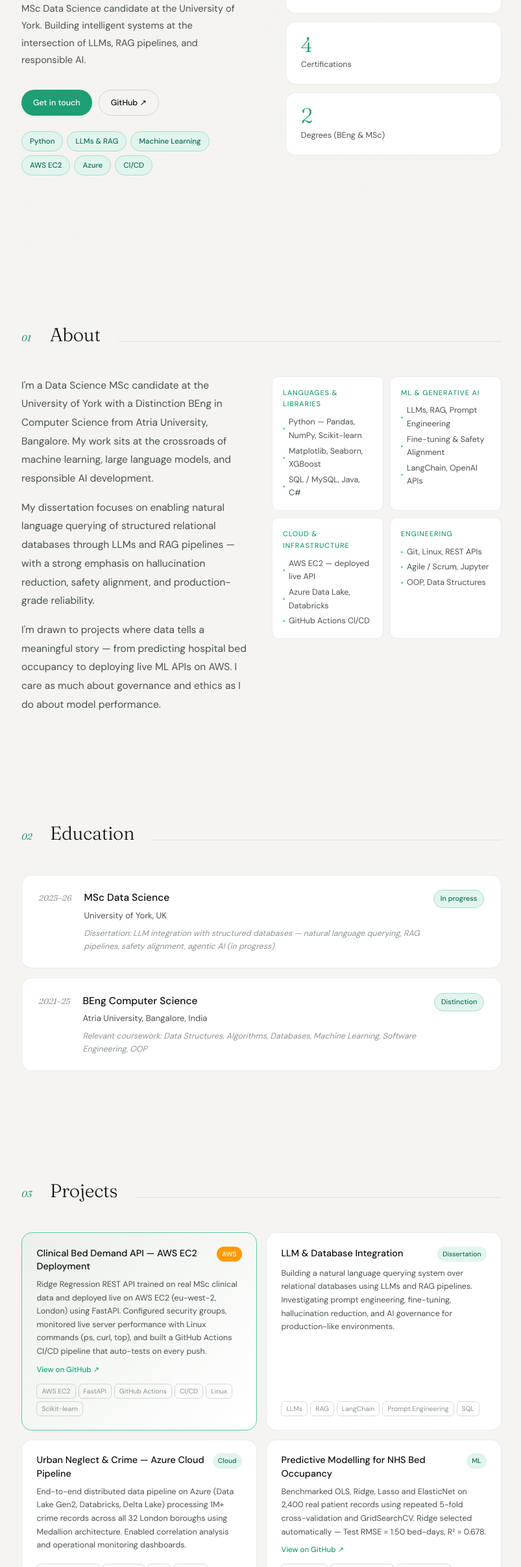
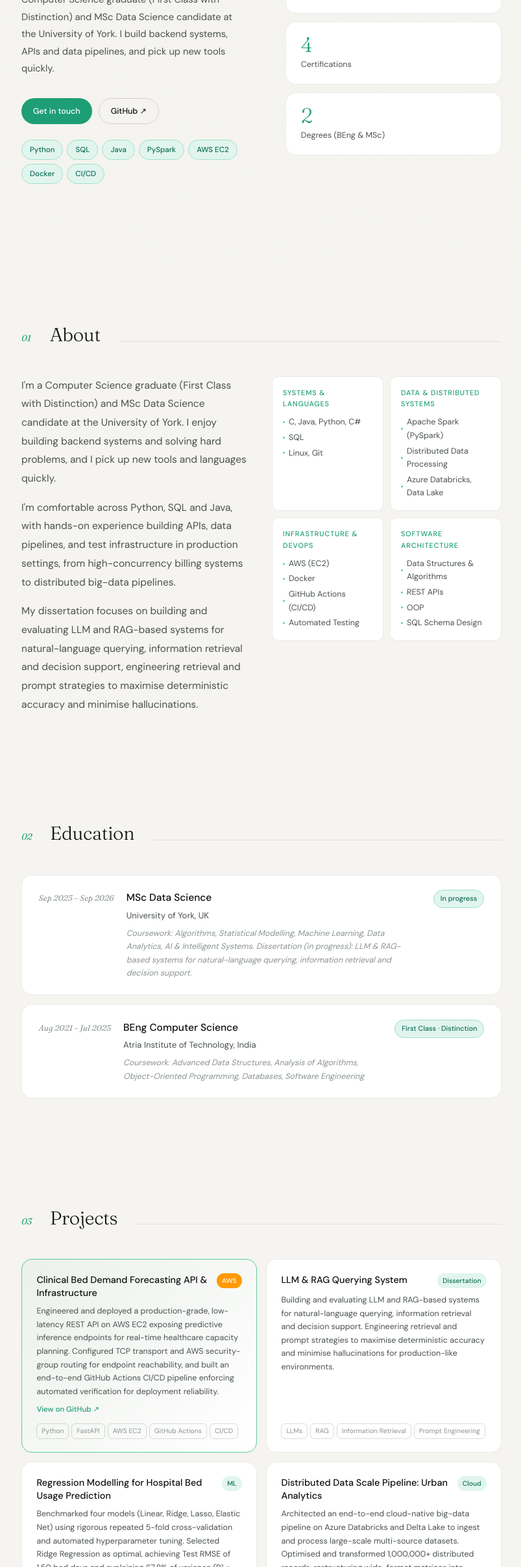
Before and after one commit to Pallavii-bharadwaj/pallavii-bharadwaj.github.io, a plain HTML site: page index.html in a window 1280 px wide. Shown: the part 389-2800 px from the top of the page at 65% size, without its empty margins (237-1040 px from the left). Drawn offline with Linux system fonts and the light colour scheme.

Commit message:
Revise portfolio content and structure
Updated personal information and project descriptions in the portfolio.

```diff
--- a/index.html
+++ b/index.html
@@ -142,10 +142,8 @@ footer a:hover{text-decoration:underline}
 </style>
 </head>
 <body>
-
 <div id="progress"></div>
 <div id="cursor"></div>
-
 <nav>
   <a class="nav-item active" href="#hero">Home</a>
   <a class="nav-item" href="#about">About</a>
@@ -154,35 +152,35 @@ footer a:hover{text-decoration:underline}
   <a class="nav-item" href="#experience">Experience</a>
   <a class="nav-item" href="#contact">Contact</a>
 </nav>
-
 <section id="hero">
   <div class="wrap">
     <div class="hero-inner">
       <div>
-        <div class="hero-eyebrow">Data scientist & AI researcher</div>
+        <div class="hero-eyebrow">Software & data engineer</div>
         <h1 class="hero-name">Pallavi<br><em>Bharadwaj</em></h1>
-        <p class="hero-bio">MSc Data Science candidate at the University of York. Building intelligent systems at the intersection of LLMs, RAG pipelines, and responsible AI.</p>
+        <p class="hero-bio">Computer Science graduate (First Class with Distinction) and MSc Data Science candidate at the University of York. I build backend systems, APIs and data pipelines, and pick up new tools quickly.</p>
         <div class="hero-links">
           <a class="btn btn-primary" href="mailto:pallavibharadwaj28@gmail.com">Get in touch</a>
           <a class="btn btn-ghost" href="https://github.com/pallavii-bharadwaj" target="_blank">GitHub ↗</a>
         </div>
         <div class="tag-strip">
           <span class="tag">Python</span>
-          <span class="tag">LLMs & RAG</span>
-          <span class="tag">Machine Learning</span>
+          <span class="tag">SQL</span>
+          <span class="tag">Java</span>
+          <span class="tag">PySpark</span>
           <span class="tag">AWS EC2</span>
-          <span class="tag">Azure</span>
+          <span class="tag">Docker</span>
           <span class="tag">CI/CD</span>
         </div>
       </div>
       <div class="hero-right">
         <div class="stat-card reveal d1">
           <div class="stat-num">7</div>
-          <div class="stat-label">Data science & cloud projects</div>
+          <div class="stat-label">Data & cloud projects</div>
         </div>
         <div class="stat-card reveal d2">
-          <div class="stat-num">1</div>
-          <div class="stat-label">Research paper</div>
+          <div class="stat-num">1M+</div>
+          <div class="stat-label">Records processed (Spark pipeline)</div>
         </div>
         <div class="stat-card reveal d3">
           <div class="stat-num">4</div>
@@ -196,7 +194,6 @@ footer a:hover{text-decoration:underline}
     </div>
   </div>
 </section>
-
 <section id="about">
   <div class="wrap">
     <div class="sec-header reveal">
@@ -206,48 +203,49 @@ footer a:hover{text-decoration:underline}
     </div>
     <div class="about-grid">
       <div class="about-text reveal d1">
-        <p>I'm a Data Science MSc candidate at the University of York with a Distinction BEng in Computer Science from Atria University, Bangalore. My work sits at the crossroads of machine learning, large language models, and responsible AI development.</p>
-        <p>My dissertation focuses on enabling natural language querying of structured relational databases through LLMs and RAG pipelines — with a strong emphasis on hallucination reduction, safety alignment, and production-grade reliability.</p>
-        <p>I'm drawn to projects where data tells a meaningful story — from predicting hospital bed occupancy to deploying live ML APIs on AWS. I care as much about governance and ethics as I do about model performance.</p>
+        <p>I'm a Computer Science graduate (First Class with Distinction) and MSc Data Science candidate at the University of York. I enjoy building backend systems and solving hard problems, and I pick up new tools and languages quickly.</p>
+        <p>I'm comfortable across Python, SQL and Java, with hands-on experience building APIs, data pipelines, and test infrastructure in production settings, from high-concurrency billing systems to distributed big-data pipelines.</p>
+        <p>My dissertation focuses on building and evaluating LLM and RAG-based systems for natural-language querying, information retrieval and decision support, engineering retrieval and prompt strategies to maximise deterministic accuracy and minimise hallucinations.</p>
       </div>
       <div class="skill-pills reveal d2">
         <div class="skill-group">
-          <div class="sg-name">Languages & Libraries</div>
+          <div class="sg-name">Systems &amp; Languages</div>
           <div class="sg-items">
-            <div class="sg-item">Python — Pandas, NumPy, Scikit-learn</div>
-            <div class="sg-item">Matplotlib, Seaborn, XGBoost</div>
-            <div class="sg-item">SQL / MySQL, Java, C#</div>
+            <div class="sg-item">C, Java, Python, C#</div>
+            <div class="sg-item">SQL</div>
+            <div class="sg-item">Linux, Git</div>
           </div>
         </div>
         <div class="skill-group">
-          <div class="sg-name">ML & Generative AI</div>
+          <div class="sg-name">Data &amp; Distributed Systems</div>
           <div class="sg-items">
-            <div class="sg-item">LLMs, RAG, Prompt Engineering</div>
-            <div class="sg-item">Fine-tuning & Safety Alignment</div>
-            <div class="sg-item">LangChain, OpenAI APIs</div>
+            <div class="sg-item">Apache Spark (PySpark)</div>
+            <div class="sg-item">Distributed Data Processing</div>
+            <div class="sg-item">Azure Databricks, Data Lake</div>
           </div>
         </div>
         <div class="skill-group">
-          <div class="sg-name">Cloud & Infrastructure</div>
+          <div class="sg-name">Infrastructure &amp; DevOps</div>
           <div class="sg-items">
-            <div class="sg-item">AWS EC2 — deployed live API</div>
-            <div class="sg-item">Azure Data Lake, Databricks</div>
-            <div class="sg-item">GitHub Actions CI/CD</div>
+            <div class="sg-item">AWS (EC2)</div>
+            <div class="sg-item">Docker</div>
+            <div class="sg-item">GitHub Actions (CI/CD)</div>
+            <div class="sg-item">Automated Testing</div>
           </div>
         </div>
         <div class="skill-group">
-          <div class="sg-name">Engineering</div>
+          <div class="sg-name">Software Architecture</div>
           <div class="sg-items">
-            <div class="sg-item">Git, Linux, REST APIs</div>
-            <div class="sg-item">Agile / Scrum, Jupyter</div>
-            <div class="sg-item">OOP, Data Structures</div>
+            <div class="sg-item">Data Structures &amp; Algorithms</div>
+            <div class="sg-item">REST APIs</div>
+            <div class="sg-item">OOP</div>
+            <div class="sg-item">SQL Schema Design</div>
           </div>
         </div>
       </div>
     </div>
   </div>
 </section>
-
 <section id="education">
   <div class="wrap">
     <div class="sec-header reveal">
@@ -257,27 +255,26 @@ footer a:hover{text-decoration:underline}
     </div>
     <div class="edu-grid">
       <div class="edu-card reveal d1">
-        <div class="edu-yr">2025–26</div>
+        <div class="edu-yr">Sep 2025 – Sep 2026</div>
         <div>
           <div class="edu-deg">MSc Data Science</div>
           <div class="edu-inst">University of York, UK</div>
-          <div class="edu-note">Dissertation: LLM integration with structured databases — natural language querying, RAG pipelines, safety alignment, agentic AI (in progress)</div>
+          <div class="edu-note">Coursework: Algorithms, Statistical Modelling, Machine Learning, Data Analytics, AI &amp; Intelligent Systems. Dissertation (in progress): LLM &amp; RAG-based systems for natural-language querying, information retrieval and decision support.</div>
         </div>
         <span class="edu-badge">In progress</span>
       </div>
       <div class="edu-card reveal d2">
-        <div class="edu-yr">2021–25</div>
+        <div class="edu-yr">Aug 2021 – Jul 2025</div>
         <div>
           <div class="edu-deg">BEng Computer Science</div>
-          <div class="edu-inst">Atria University, Bangalore, India</div>
-          <div class="edu-note">Relevant coursework: Data Structures, Algorithms, Databases, Machine Learning, Software Engineering, OOP</div>
+          <div class="edu-inst">Atria Institute of Technology, India</div>
+          <div class="edu-note">Coursework: Advanced Data Structures, Analysis of Algorithms, Object-Oriented Programming, Databases, Software Engineering</div>
         </div>
-        <span class="edu-badge">Distinction</span>
+        <span class="edu-badge">First Class · Distinction</span>
       </div>
     </div>
   </div>
 </section>
-
 <section id="projects">
   <div class="wrap">
     <div class="sec-header reveal">
@@ -286,56 +283,46 @@ footer a:hover{text-decoration:underline}
       <div class="sec-line"></div>
     </div>
     <div class="proj-grid">
-
-      <!-- NEW: AWS project — featured card -->
       <div class="proj-card featured reveal d1">
-        <div class="proj-head"><span class="proj-title">Clinical Bed Demand API — AWS EC2 Deployment</span><span class="proj-badge aws">AWS</span></div>
-        <p class="proj-desc">Ridge Regression REST API trained on real MSc clinical data and deployed live on AWS EC2 (eu-west-2, London) using FastAPI. Configured security groups, monitored live server performance with Linux commands (ps, curl, top), and built a GitHub Actions CI/CD pipeline that auto-tests on every push.</p>
+        <div class="proj-head"><span class="proj-title">Clinical Bed Demand Forecasting API &amp; Infrastructure</span><span class="proj-badge aws">AWS</span></div>
+        <p class="proj-desc">Engineered and deployed a production-grade, low-latency REST API on AWS EC2 exposing predictive inference endpoints for real-time healthcare capacity planning. Configured TCP transport and AWS security-group routing for endpoint reachability, and built an end-to-end GitHub Actions CI/CD pipeline enforcing automated verification for deployment reliability.</p>
         <a class="proj-link" href="https://github.com/pallavii-bharadwaj/hospital-bed-aws-deployment" target="_blank">View on GitHub ↗</a>
-        <div class="proj-tags"><span class="proj-tag">AWS EC2</span><span class="proj-tag">FastAPI</span><span class="proj-tag">GitHub Actions</span><span class="proj-tag">CI/CD</span><span class="proj-tag">Linux</span><span class="proj-tag">Scikit-learn</span></div>
+        <div class="proj-tags"><span class="proj-tag">Python</span><span class="proj-tag">FastAPI</span><span class="proj-tag">AWS EC2</span><span class="proj-tag">GitHub Actions</span><span class="proj-tag">CI/CD</span></div>
       </div>
-
       <div class="proj-card reveal d2">
-        <div class="proj-head"><span class="proj-title">LLM & Database Integration</span><span class="proj-badge">Dissertation</span></div>
-        <p class="proj-desc">Building a natural language querying system over relational databases using LLMs and RAG pipelines. Investigating prompt engineering, fine-tuning, hallucination reduction, and AI governance for production-like environments.</p>
-        <div class="proj-tags"><span class="proj-tag">LLMs</span><span class="proj-tag">RAG</span><span class="proj-tag">LangChain</span><span class="proj-tag">Prompt Engineering</span><span class="proj-tag">SQL</span></div>
+        <div class="proj-head"><span class="proj-title">LLM &amp; RAG Querying System</span><span class="proj-badge">Dissertation</span></div>
+        <p class="proj-desc">Building and evaluating LLM and RAG-based systems for natural-language querying, information retrieval and decision support. Engineering retrieval and prompt strategies to maximise deterministic accuracy and minimise hallucinations for production-like environments.</p>
+        <div class="proj-tags"><span class="proj-tag">LLMs</span><span class="proj-tag">RAG</span><span class="proj-tag">Information Retrieval</span><span class="proj-tag">Prompt Engineering</span></div>
       </div>
-
       <div class="proj-card reveal d3">
-        <div class="proj-head"><span class="proj-title">Urban Neglect & Crime — Azure Cloud Pipeline</span><span class="proj-badge">Cloud</span></div>
-        <p class="proj-desc">End-to-end distributed data pipeline on Azure (Data Lake Gen2, Databricks, Delta Lake) processing 1M+ crime records across all 32 London boroughs using Medallion architecture. Enabled correlation analysis and operational monitoring dashboards.</p>
-        <div class="proj-tags"><span class="proj-tag">Azure Databricks</span><span class="proj-tag">Delta Lake</span><span class="proj-tag">SQL</span><span class="proj-tag">Tableau</span><span class="proj-tag">Data Pipelines</span></div>
+        <div class="proj-head"><span class="proj-title">Regression Modelling for Hospital Bed Usage Prediction</span><span class="proj-badge">ML</span></div>
+        <p class="proj-desc">Benchmarked four models (Linear, Ridge, Lasso, Elastic Net) using rigorous repeated 5-fold cross-validation and automated hyperparameter tuning. Selected Ridge Regression as optimal, achieving Test RMSE of 1.50 bed days and explaining 67.8% of variance (R² = 0.678) in hospital occupancy data.</p>
+        <a class="proj-link" href="https://github.com/pallavii-bharadwaj/Regression-Modelling-for-Hospital-Bed-Usage-Prediction" target="_blank">View on GitHub ↗</a>
+        <div class="proj-tags"><span class="proj-tag">Python</span><span class="proj-tag">Scikit-learn</span><span class="proj-tag">Pandas</span><span class="proj-tag">NumPy</span></div>
       </div>
-
       <div class="proj-card reveal d4">
-        <div class="proj-head"><span class="proj-title">Predictive Modelling for NHS Bed Occupancy</span><span class="proj-badge">ML</span></div>
-        <p class="proj-desc">Benchmarked OLS, Ridge, Lasso and ElasticNet on 2,400 real patient records using repeated 5-fold cross-validation and GridSearchCV. Ridge selected automatically — Test RMSE = 1.50 bed-days, R² = 0.678.</p>
-        <a class="proj-link" href="https://github.com/pallavii-bharadwaj/Regression-Modelling-for-Hospital-Bed-Usage-Prediction" target="_blank">View on GitHub ↗</a>
-        <div class="proj-tags"><span class="proj-tag">Scikit-learn</span><span class="proj-tag">Ridge Regression</span><span class="proj-tag">GridSearchCV</span><span class="proj-tag">RMSE / R²</span></div>
+        <div class="proj-head"><span class="proj-title">Distributed Data Scale Pipeline: Urban Analytics</span><span class="proj-badge">Cloud</span></div>
+        <p class="proj-desc">Architected an end-to-end cloud-native big-data pipeline on Azure Databricks and Delta Lake to ingest and process large-scale multi-source datasets. Optimised and transformed 1,000,000+ distributed records, restructuring wide-format matrices into highly indexed Spark DataFrames using custom composite keys.</p>
+        <div class="proj-tags"><span class="proj-tag">PySpark</span><span class="proj-tag">Azure Databricks</span><span class="proj-tag">Delta Lake</span><span class="proj-tag">SQL</span></div>
       </div>
-
       <div class="proj-card reveal d5">
         <div class="proj-head"><span class="proj-title">Pronunciation Mistake Detection</span><span class="proj-badge pub">Journal Manuscript</span></div>
         <p class="proj-desc">Speech processing and ML pipeline detecting pronunciation errors in real-time using logistic regression, decision trees, and random forests. Research submitted as an academic journal publication manuscript, December 2024.</p>
         <div class="proj-tags"><span class="proj-tag">Random Forest</span><span class="proj-tag">Audio Features</span><span class="proj-tag">ROC-AUC</span><span class="proj-tag">NLP</span></div>
       </div>
-
       <div class="proj-card reveal d6">
         <div class="proj-head"><span class="proj-title">Renewable Energy & CO₂ Emissions Analysis</span><span class="proj-badge merit">Merit</span></div>
         <p class="proj-desc">Multi-country temporal analysis of renewable electricity adoption and CO₂ trends across 205 countries (2010–2022). Identified statistically significant differences between income groups. Awarded Merit.</p>
         <div class="proj-tags"><span class="proj-tag">Pandas</span><span class="proj-tag">Matplotlib</span><span class="proj-tag">Seaborn</span><span class="proj-tag">Statistical Modelling</span></div>
       </div>
-
       <div class="proj-card reveal d7">
         <div class="proj-head"><span class="proj-title">AI Radiology Report Generation</span><span class="proj-badge">Research</span></div>
         <p class="proj-desc">Surveyed CNN, vision-language, and transformer architectures for automated clinical NLP from chest X-rays. Evaluated responsible AI considerations and real-world integration feasibility.</p>
         <div class="proj-tags"><span class="proj-tag">CNNs</span><span class="proj-tag">Vision-Language</span><span class="proj-tag">Clinical NLP</span><span class="proj-tag">Responsible AI</span></div>
       </div>
-
     </div>
   </div>
 </section>
-
 <section id="experience">
   <div class="wrap">
     <div class="sec-header reveal">
@@ -345,37 +332,29 @@ footer a:hover{text-decoration:underline}
     </div>
     <div class="timeline">
       <div class="tl-item reveal d1">
-        <div class="tl-role">Full-Stack Web Development Intern</div>
-        <div class="tl-org">Mindpath Innovations Pvt Ltd, Bangalore</div>
-        <div class="tl-date">Jan 2025 – June 2025</div>
+        <div class="tl-role">Software Engineering Intern</div>
+        <div class="tl-org">Mindpath Innovations Pvt Ltd, Bangalore, India</div>
+        <div class="tl-date">Jan 2025 – Jun 2025</div>
         <ul class="tl-bullets">
-          <li>Built complete web applications within Agile/Scrum sprints across planning, development, and testing cycles</li>
-          <li>Developed and integrated REST APIs; maintained structured relational databases ensuring data consistency</li>
-          <li>Version control via Git with branching and merging; CI/CD-aware development workflows</li>
+          <li>Engineered high-throughput REST APIs and optimised relational SQL schemas for a high-concurrency billing system, eliminating race conditions and data anomalies during parallel transaction processing</li>
+          <li>Architected state machines and object-oriented event handlers in C# to govern real-time simulation mechanics and deterministic game-state progression</li>
+          <li>Implemented automated testing matrices and regression suites across the CI pipeline, identifying edge-case memory issues and reducing post-release defects</li>
+          <li>Owned the end-to-end lifecycle of critical financial tracking tooling, using Git for strict version control, branch isolation and parallel feature deployments</li>
         </ul>
       </div>
       <div class="tl-item reveal d2">
-        <div class="tl-role">Unity 3D Software Developer</div>
-        <div class="tl-org">Independent Project</div>
-        <div class="tl-date">Academic</div>
+        <div class="tl-role">Campus Navigation &amp; Study Space Finder</div>
+        <div class="tl-org">24-Hour Hackathon · Team of 4</div>
+        <div class="tl-date">Python · FastAPI · SQL · Git</div>
         <ul class="tl-bullets">
-          <li>Built an interactive 3D object manipulation system in C# with real-time transformations</li>
-          <li>Applied OOP design patterns, unit testing, and performance benchmarking</li>
-        </ul>
-      </div>
-      <div class="tl-item reveal d3">
-        <div class="tl-role">Hackathon Participant</div>
-        <div class="tl-org">Collaborative AI/ML Competitions</div>
-        <div class="tl-date">Ongoing</div>
-        <ul class="tl-bullets">
-          <li>Applied Python, ML, and AI under time-constrained, collaborative conditions</li>
-          <li>Demonstrated rapid prototyping, iterative problem-solving, and cross-functional knowledge-sharing</li>
+          <li>Engineered backend REST APIs and deterministic scheduling logic to calculate live campus space availability from multi-source timetable and occupancy data</li>
+          <li>Managed parallel codebase integration via Git feature branches and structured code reviews, resolving merge conflicts under strict deadlines</li>
+          <li>Designed and delivered a production-ready MVP within the 24-hour limit, validating system architecture and real-time scalability before a judging panel</li>
         </ul>
       </div>
     </div>
   </div>
 </section>
-
 <section>
   <div class="wrap">
     <div class="sec-header reveal">
@@ -386,7 +365,7 @@ footer a:hover{text-decoration:underline}
     <div class="cert-grid">
       <div class="cert-card reveal d1">
         <div class="cert-icon"><svg viewBox="0 0 16 16"><path d="M8 1l2 4 5 .7-3.5 3.4.8 5L8 12l-4.3 2.1.8-5L1 5.7 6 5z"/></svg></div>
-        <div class="cert-name">Full-Stack Web Development</div>
+        <div class="cert-name">Software Engineering Intern</div>
         <div class="cert-by">Mindpath Innovations Pvt Ltd</div>
       </div>
       <div class="cert-card reveal d2">
@@ -407,7 +386,6 @@ footer a:hover{text-decoration:underline}
     </div>
   </div>
 </section>
-
 <section>
   <div class="wrap">
     <div class="sec-header reveal">
@@ -420,20 +398,19 @@ footer a:hover{text-decoration:underline}
         <div class="extra-ico"><svg viewBox="0 0 16 16"><circle cx="8" cy="5" r="2"/><path d="M3 13c0-3 2-5 5-5s5 2 5 5"/></svg></div>
         <div>
           <div class="extra-title">Rotaract Club</div>
-          <div class="extra-desc">Community service, event organisation, and stakeholder communication at Atria University — building strong collaboration and leadership foundations.</div>
+          <div class="extra-desc">Community service, event organisation, and stakeholder communication at Atria, building strong collaboration and leadership foundations.</div>
         </div>
       </div>
       <div class="extra-card reveal d2">
         <div class="extra-ico"><svg viewBox="0 0 16 16"><path d="M8 2l1.5 3 3.5.5-2.5 2.5.6 3.5L8 10l-3.1 1.5.6-3.5L3 5.5l3.5-.5z"/></svg></div>
         <div>
           <div class="extra-title">State-Level Badminton</div>
-          <div class="extra-desc">Competed at state level — demonstrating discipline, resilience, and consistent high performance under competitive pressure.</div>
+          <div class="extra-desc">Competed at state level, demonstrating discipline, resilience, and consistent high performance under competitive pressure.</div>
         </div>
       </div>
     </div>
   </div>
 </section>
-
 <footer id="contact">
   <div class="wrap" style="width:100%;display:flex;justify-content:space-between;align-items:center;flex-wrap:wrap;gap:12px">
     <div>
@@ -443,7 +420,6 @@ footer a:hover{text-decoration:underline}
     <a class="btn btn-ghost" href="https://github.com/pallavii-bharadwaj" target="_blank" style="font-size:0.78rem">github.com/pallavii-bharadwaj ↗</a>
   </div>
 </footer>
-
 <script>
 const cursor = document.getElementById('cursor');
 document.addEventListener('mousemove', e => {
```
